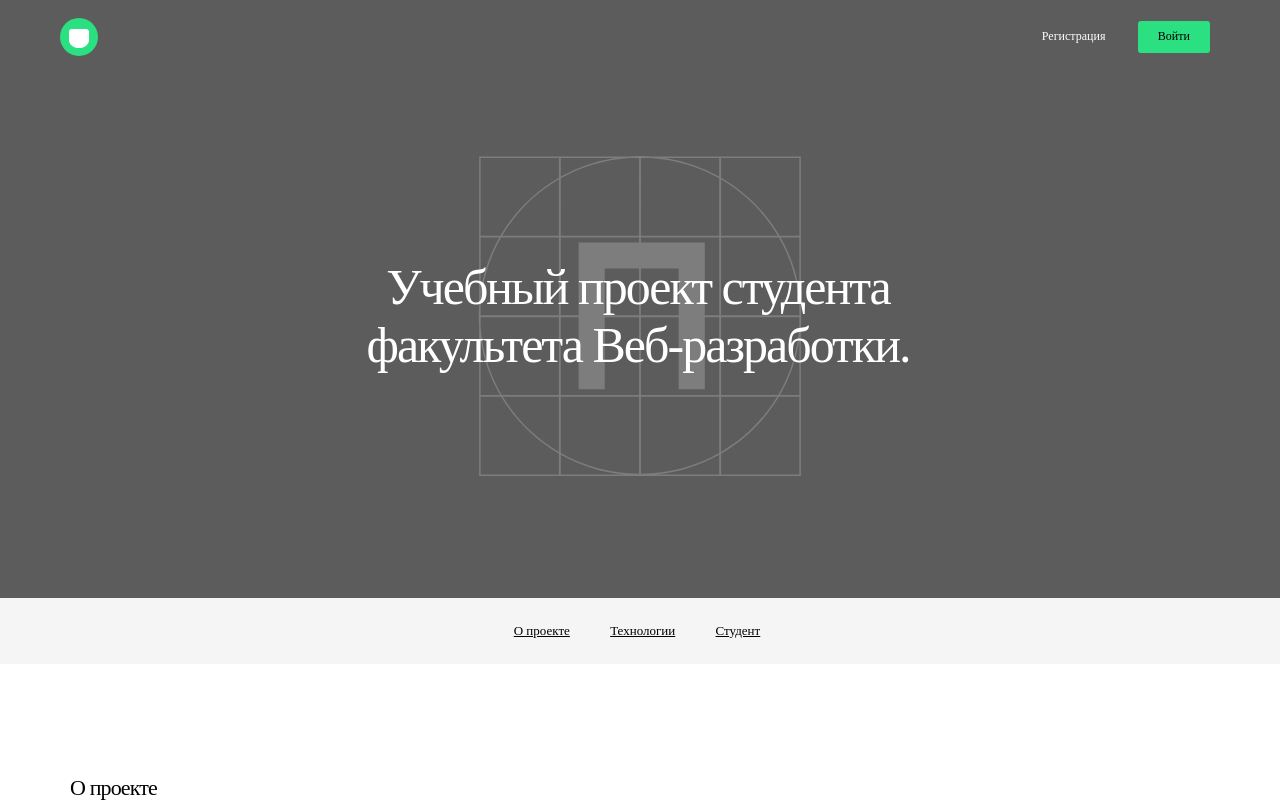
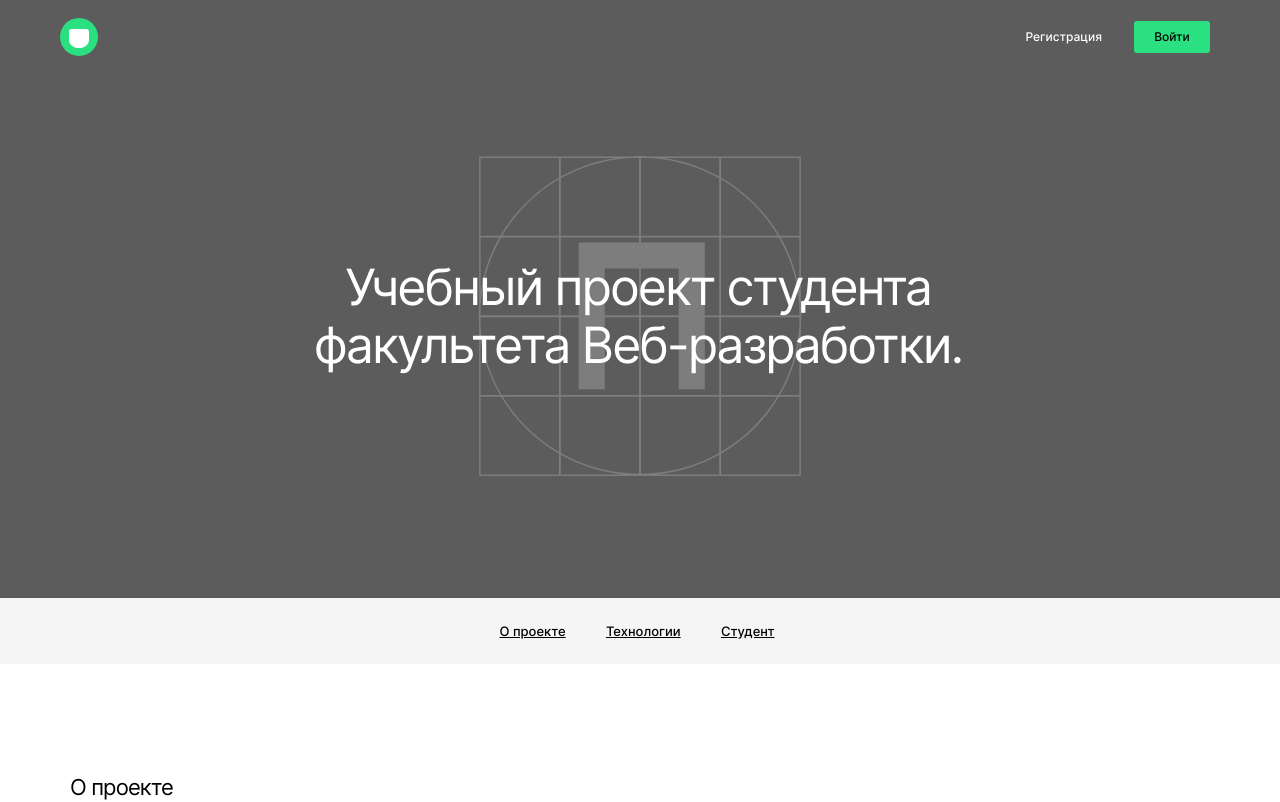
Before and after one commit to proactative/movies-explorer-frontend, a React (Create React App) app: page / in a window 1280 px wide. Shown: the top 802 px of the page. Built offline with nearby package versions, Linux system fonts and the light colour scheme.

Commit message:
refactor: remove odd div

```diff
--- a/src/components/app/App.css
+++ b/src/components/app/App.css
@@ -1,3 +1,17 @@
-.App {
+.app {
+  font-family: 'Inter', Arial, sans-serif;
+  -webkit-font-smoothing: antialiased;
+  -moz-osx-font-smoothing: grayscale;
+  -webkit-text-size-adjust: 100%;
+  -ms-text-size-adjust: 100%;
+  -moz-text-size-adjust: 100%;
+  text-rendering: optimizeLegibility;
   text-align: center;
+  padding: 0;
+  box-sizing: border-box;
+  background-color: var(--main-bg-color);
+  margin: 0 auto;
+  position: relative;
+  display: flex;
+  flex-direction: column;
 }
--- a/src/components/app/App.js
+++ b/src/components/app/App.js
@@ -1,18 +1,17 @@
-import React from 'react';
-import { Routes, Route } from 'react-router-dom';
-import './App.css';
-import Register from '../Register/Register';
-import Login from '../Login/Login';
-import Movies from '../Movies/Movies';
-import SavedMovies from '../SavedMovies/SavedMovies';
-import Profile from '../Profile/Profile';
-import Main from '../Main/Main';
-import NotFoundPage from '../NotFoundPage/NotFoundPage';
+import React from 'react'
+import { Routes, Route } from 'react-router-dom'
+import './App.css'
+import Register from '../Register/Register'
+import Login from '../Login/Login'
+import Movies from '../Movies/Movies'
+import SavedMovies from '../SavedMovies/SavedMovies'
+import Profile from '../Profile/Profile'
+import Main from '../Main/Main'
+import NotFoundPage from '../NotFoundPage/NotFoundPage'
 
 function App() {
   return (
     <div className="app">
-      <div className="app__container">
       <Routes>
         <Route path="/signup" element={<Register />} />
         <Route path="/signin" element={<Login />} />
@@ -23,8 +22,7 @@ function App() {
         <Route path="/*" element={<NotFoundPage />} />
       </Routes>
     </div>
-    </div>
-  );
+  )
 }
 
-export default App;
+export default App
```
Also changed, not shown: src/index.css (line endings or trailing spaces). Lines whose indentation alone changed are shown as unchanged.
